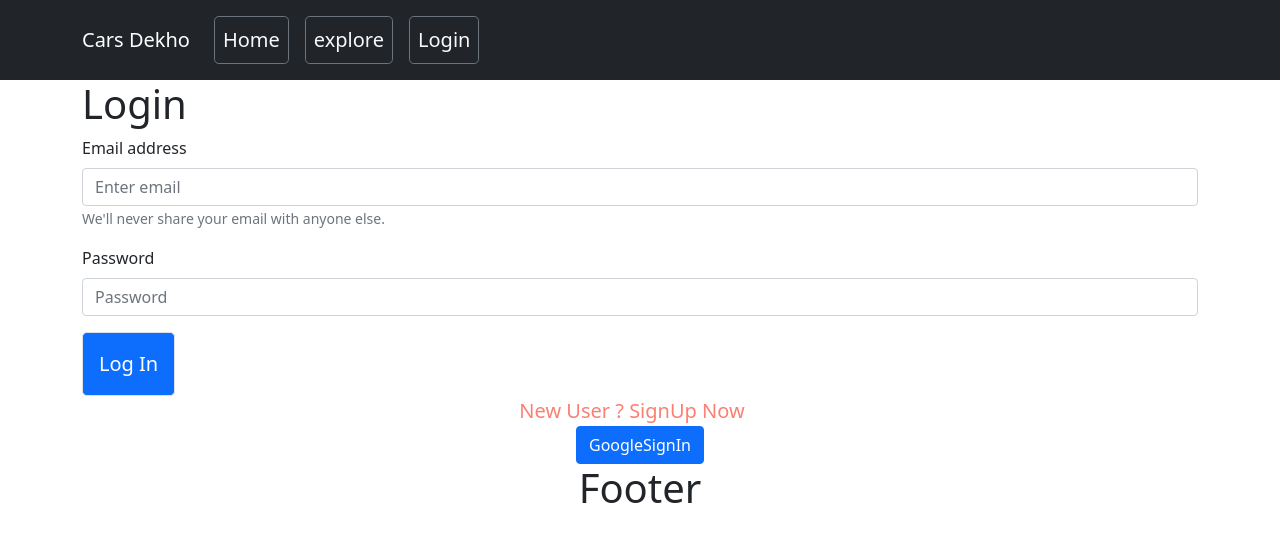
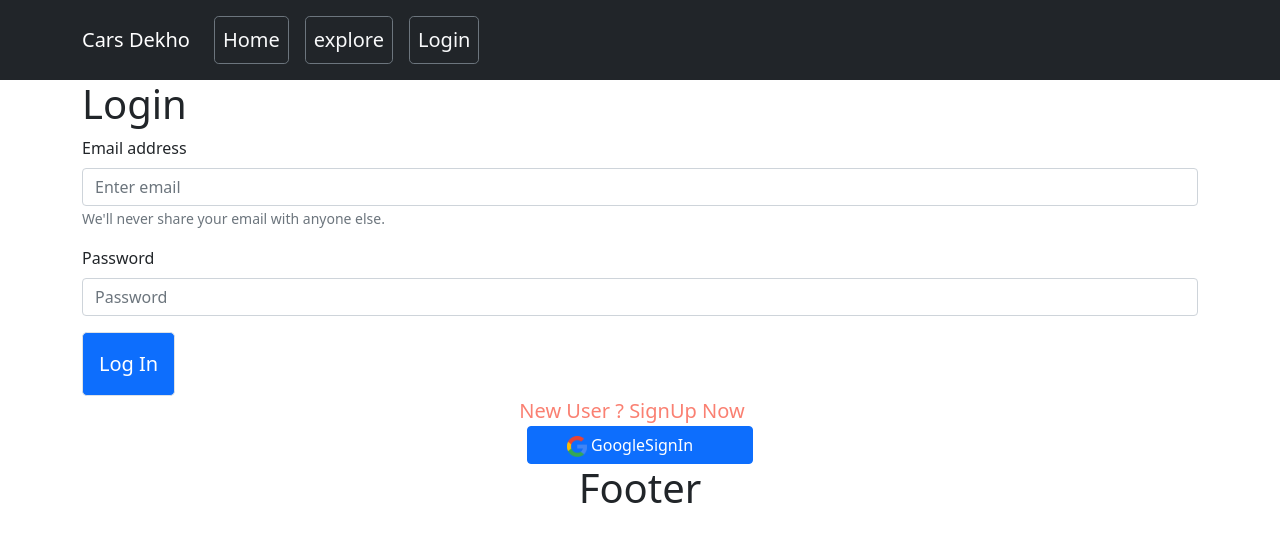
Before and after one commit to AhmdShuvo/niche-website-client, a React (Create React App) app in the folder cars-dekho/: page /login in a window 1280 px wide. Shown: the top 542 px of the page. Built offline with nearby package versions, Linux system fonts and the light colour scheme; no server answers.

Commit message:
Update Login.js

```diff
--- a/cars-dekho/src/Components/Login/Login.js
+++ b/cars-dekho/src/Components/Login/Login.js
@@ -89,7 +89,7 @@ setData(newLogindata)
        </Container>
 
 
-        <center><Button onClick={handleGoogle}>GoogleSignIn</Button></center>
+        <center><Button onClick={handleGoogle}><img style={{marginLeft:"-10%"}} src="./image/Icons/Google Icon.png" alt="Google icon" width="10%"/> GoogleSignIn</Button></center>
        </>
     );
 };
```
